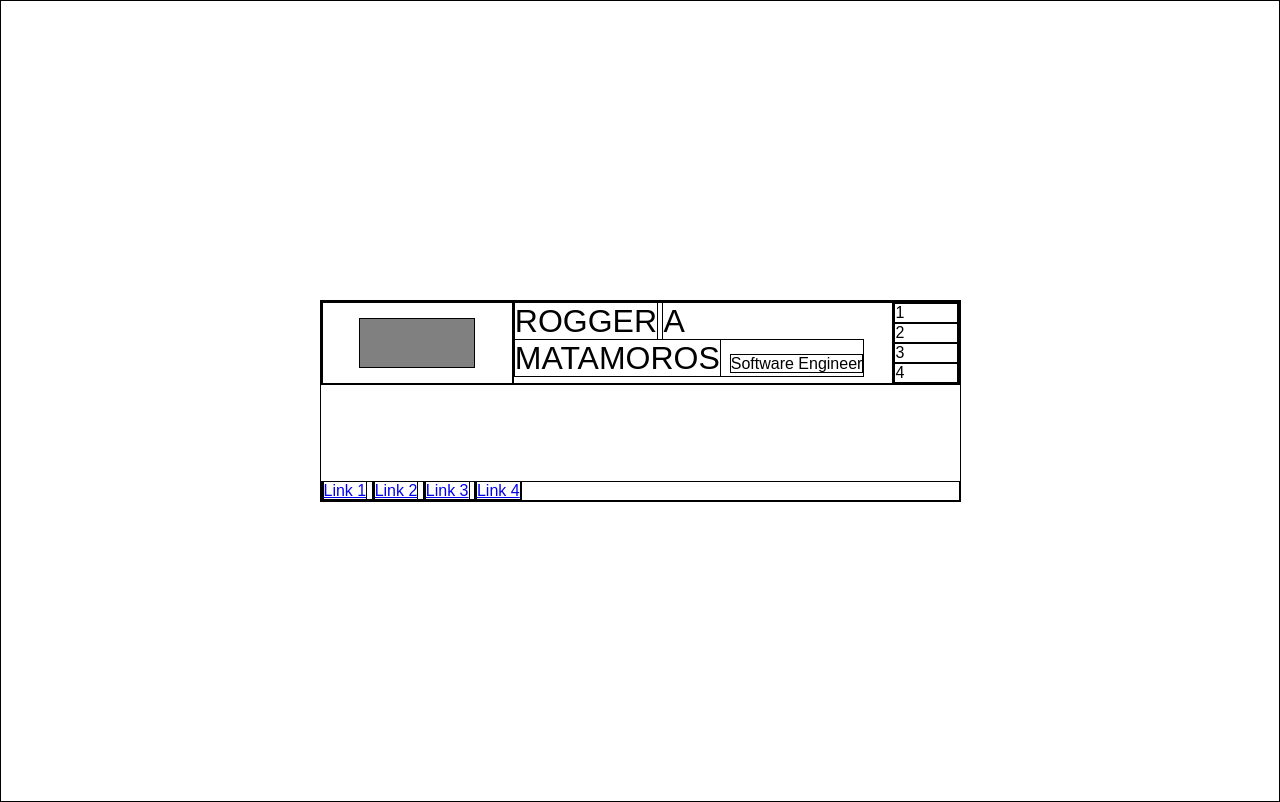
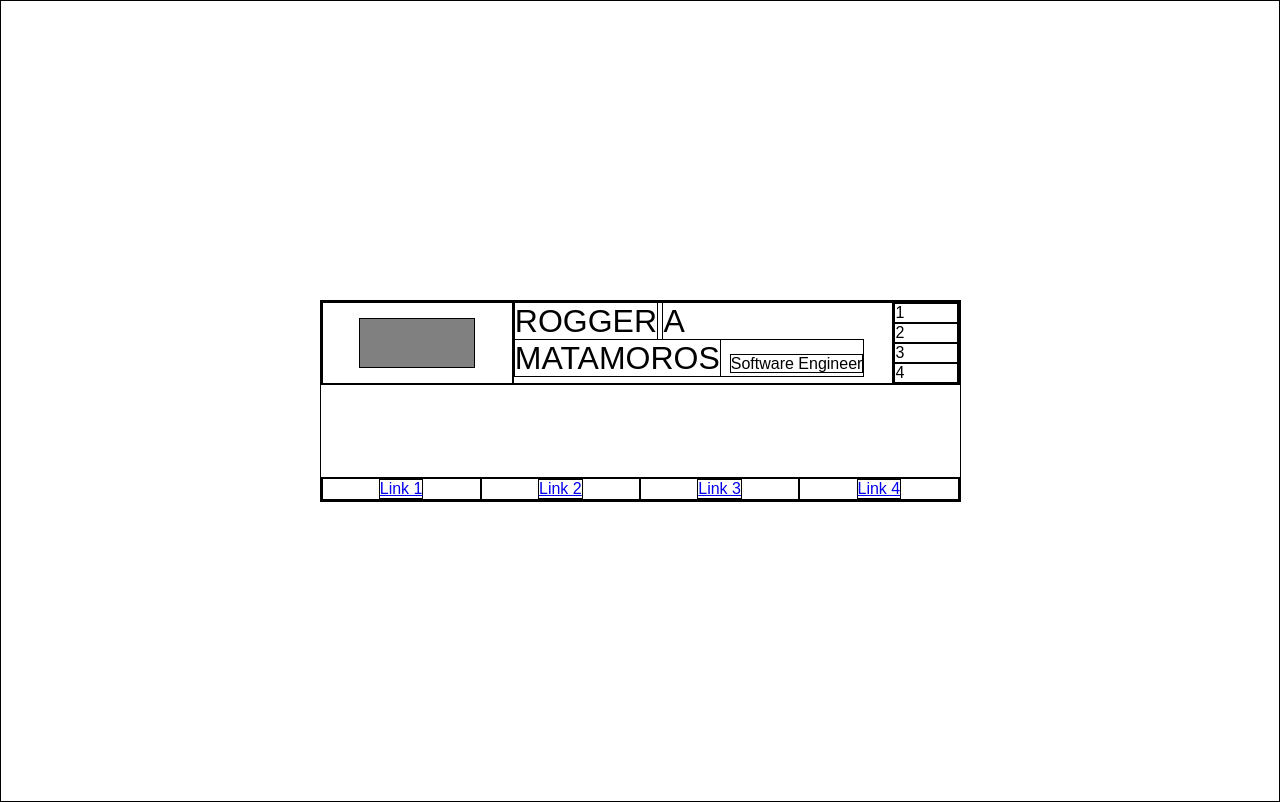
Before and after one commit to roggmatsz/ui-concepts, a plain HTML site: page bizCard Homepage/homepage.html in a window 1280 px wide. Drawn offline with Linux system fonts and the light colour scheme.

Commit message:
Stretched and centered .site-links elements.

```diff
--- a/bizCard Homepage/homepage.html
+++ b/bizCard Homepage/homepage.html
@@ -60,6 +60,18 @@
         .social-column {
             flex-basis: 10%;
         }
+        .site-links {
+            display: flex;
+            flex-direction: row;
+        }
+        .site-links span {
+            display: flex;
+            flex-grow: 1;
+            justify-content: center;
+        }
+        .site-links span a {
+
+        }
     </style>
     <body>
         <div class="container">
```
